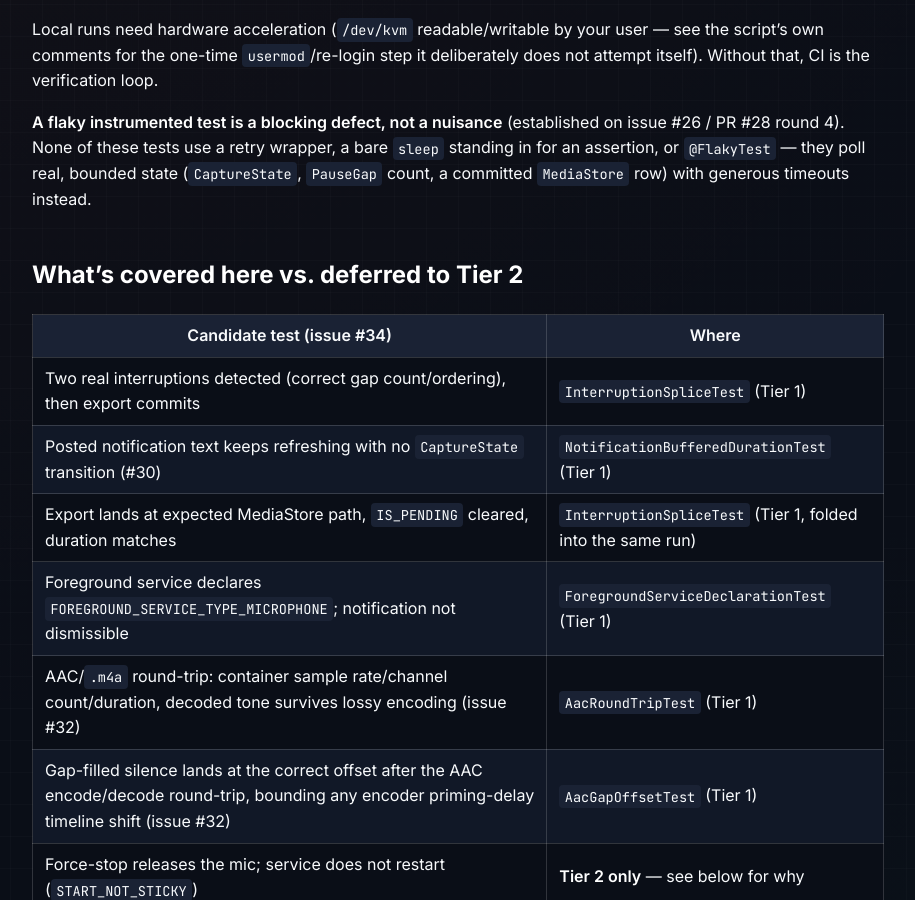
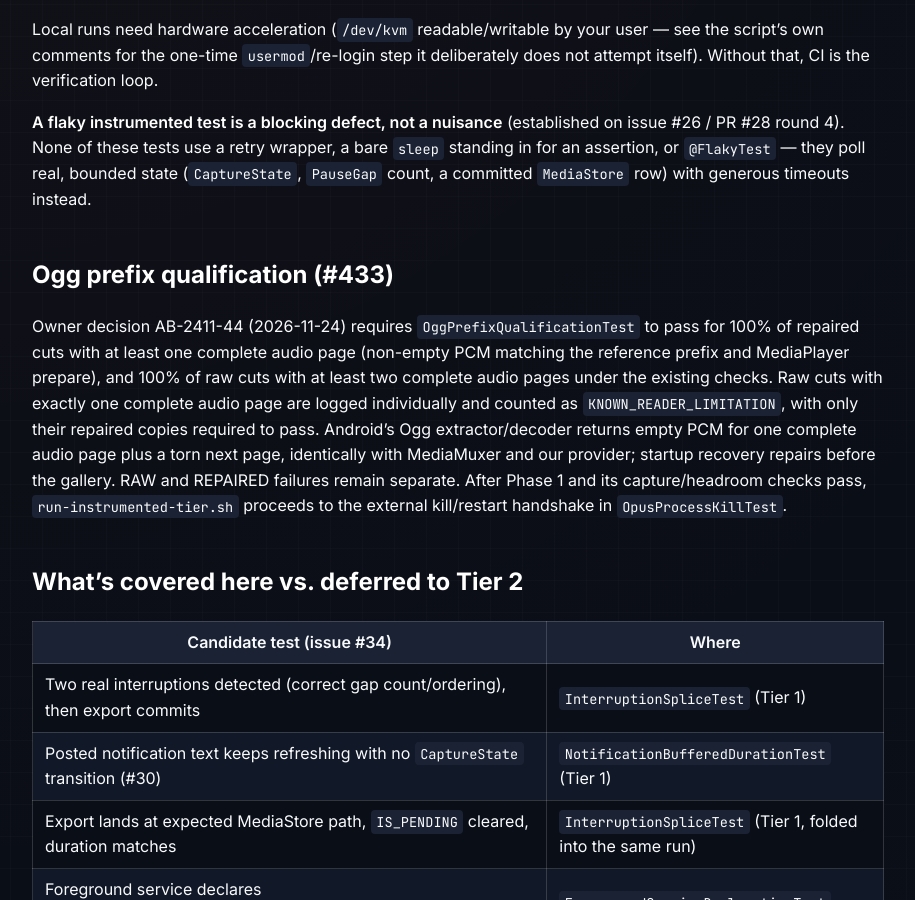
Before and after one commit to alexandre-machado/audio-blackbox, a Jekyll site: the page built from docs/testing/tiers.md, in a window 1280 px wide and 900 px high, scrolled down 1340 px. Shown: the whole window, without its empty margins (182-1097 px from the left). Built offline with Jekyll 4.4.1, drawn with Linux system fonts in a browser that asks for light colours; our own code applies the rules of GitHub Pages for plain Markdown files.

Commit message:
test(format): owner-approved Ogg gate; one-page raw prefix is a known reader limitation (#469, AB-2411-44)
Owner decision AB-2411-44 ("Gate do Ogg aprovado"). OggPrefixQualificationTest requires
100% of REPAIRED cuts with at least one complete audio page and 100% of RAW cuts with at least
two complete audio pages to decode the reference prefix and prepare in MediaPlayer. RAW cuts
with exactly one complete audio page plus a torn next page (about 40 ms) are logged and
counted as KNOWN_READER_LIMITATION, not failures: Android's Ogg extractor/decoder returns
empty PCM there, identically with MediaMuxer and our writer, and the repaired version of the
same cut must still pass. Startup recovery repairs the file before the gallery shows it.
Documented in docs/features/03-export-engine.md and docs/testing/tiers.md. With the matrix
green, the real process-kill qualification runs as the next gate.

Co-Authored-By: Claude Opus 5.5 <noreply@anthropic.com>
Claude-Session: https://claude.ai/code/session_01DAuwvqLMqUYR79G1y28TuE

```diff
--- a/docs/testing/tiers.md
+++ b/docs/testing/tiers.md
@@ -58,6 +58,19 @@ itself). Without that, CI is the verification loop.
 PR #28 round 4). None of these tests use a retry wrapper, a bare `sleep` standing in for an
 assertion, or `@FlakyTest` — they poll real, bounded state (`CaptureState`, `PauseGap` count, a
 committed `MediaStore` row) with generous timeouts instead.
+
+### Ogg prefix qualification (#433)
+
+Owner decision AB-2411-44 (2026-11-24) requires `OggPrefixQualificationTest` to pass for
+100% of repaired cuts with at least one complete audio page (non-empty PCM matching the
+reference prefix and MediaPlayer prepare), and 100% of raw cuts with at least two complete
+audio pages under the existing checks. Raw cuts with exactly one complete audio page are
+logged individually and counted as `KNOWN_READER_LIMITATION`, with only their repaired
+copies required to pass. Android's Ogg extractor/decoder returns empty PCM for one complete
+audio page plus a torn next page, identically with MediaMuxer and our provider; startup
+recovery repairs before the gallery. RAW and REPAIRED failures remain separate.
+After Phase 1 and its capture/headroom checks pass, `run-instrumented-tier.sh` proceeds to
+the external kill/restart handshake in `OpusProcessKillTest`.
 
 ### What's covered here vs. deferred to Tier 2
 
```
Also changed, not shown: docs/features/03-export-engine.md (+7 -0 lines), 2 other files.
